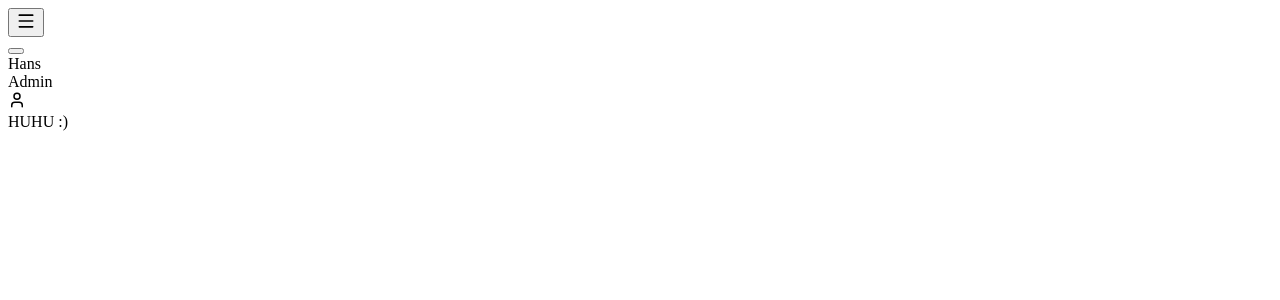
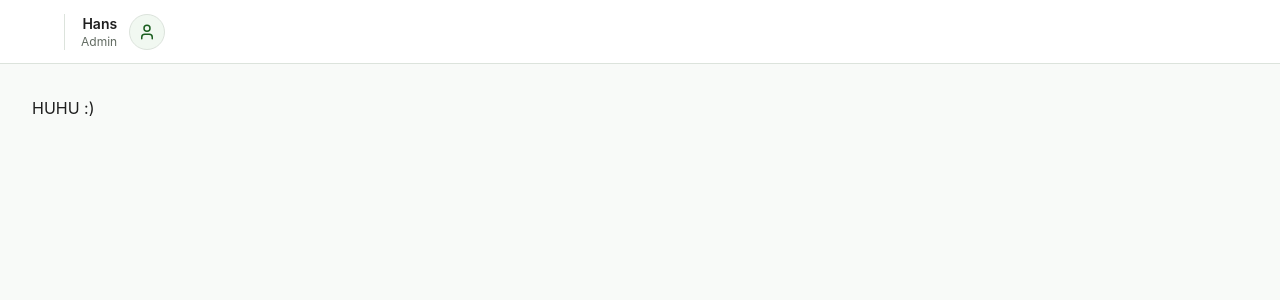
Before and after one commit to ETCE-LAB/FarmPlan-2.0-Frontend, a React (Vite) app: page / in a window 1280 px wide. Shown: the top 300 px of the page. Built offline with nearby package versions, Linux system fonts and the light colour scheme.

Commit message:
add design tokens and global styles

```diff
--- /dev/null
+++ b/src/index.css
@@ -0,0 +1,97 @@
+@import 'tailwindcss';
+
+@custom-variant dark (&:where(.dark, .dark *));
+
+@theme {
+  --font-sans:
+    Inter, system-ui, -apple-system, BlinkMacSystemFont, 'Segoe UI', Roboto, Oxygen, Ubuntu, Cantarell, sans-serif;
+
+  --color-brand-900: #1b5e20;
+  --color-brand-700: #2e7d32;
+  --color-brand-300: #81c784;
+  --color-brand-50: #f1f8f1;
+
+  --color-brand-fg: #1b5e20;
+  --color-surface: #ffffff;
+  --color-surface-muted: #f8faf8;
+  --color-surface-sunken: #eef2ee;
+  --color-line: #dce3dc;
+  --color-line-subtle: #eeeeee;
+  --color-ink: #1f1f1f;
+  --color-ink-soft: #475569;
+  --color-ink-muted: #626b62;
+  --color-ink-faint: #858f86;
+
+  --color-success-bg: #ecfdf5;
+  --color-success-line: #a7f3d0;
+  --color-success-fg: #065f46;
+  --color-warning-bg: #fffbeb;
+  --color-warning-line: #fde68a;
+  --color-warning-fg: #92400e;
+  --color-info-bg: #eff6ff;
+  --color-info-line: #bfdbfe;
+  --color-info-fg: #1e40af;
+  --color-danger-bg: #fff1f2;
+  --color-danger-bg-strong: #ffe4e6;
+  --color-danger-line: #fecdd3;
+  --color-danger-fg: #be123c;
+}
+
+.dark {
+  color-scheme: dark;
+
+  --color-brand-50: #1a2e1c;
+  --color-brand-fg: #81c784;
+
+  --color-surface: #161b17;
+  --color-surface-muted: #0f1310;
+  --color-surface-sunken: #222a24;
+  --color-line: #2c362e;
+  --color-line-subtle: #232b25;
+
+  --color-ink: #e6ebe6;
+  --color-ink-soft: #c2cbc3;
+  --color-ink-muted: #8f9a90;
+  --color-ink-faint: #6b756c;
+
+  --color-success-bg: #0f2a1f;
+  --color-success-line: #1f5138;
+  --color-success-fg: #6ee7b7;
+  --color-warning-bg: #2b2110;
+  --color-warning-line: #5c4515;
+  --color-warning-fg: #fcd34d;
+  --color-info-bg: #0f1d33;
+  --color-info-line: #1e3a66;
+  --color-info-fg: #93c5fd;
+  --color-danger-bg: #2d1218;
+  --color-danger-bg-strong: #3f1720;
+  --color-danger-line: #6b1f2c;
+  --color-danger-fg: #fda4af;
+}
+
+.dark .fp-tiles-invertible {
+  filter: invert(1) hue-rotate(180deg) brightness(0.95) contrast(0.9);
+}
+
+.dark .leaflet-container {
+  background: var(--color-surface-muted);
+}
+
+.dark .leaflet-popup-content-wrapper,
+.dark .leaflet-popup-tip,
+.dark .leaflet-tooltip,
+.dark .leaflet-bar a,
+.dark .leaflet-control-layers {
+  background: var(--color-surface);
+  color: var(--color-ink);
+  border-color: var(--color-line);
+}
+
+.dark .leaflet-control-attribution {
+  background: rgb(22 27 23 / 0.8);
+  color: var(--color-ink-muted);
+}
+
+.dark .leaflet-control-attribution a {
+  color: var(--color-brand-fg);
+}
--- a/src/main.tsx
+++ b/src/main.tsx
@@ -1,5 +1,6 @@
 import { StrictMode } from 'react';
 import { createRoot } from 'react-dom/client';
+import './index.css';
 import App from './App.tsx';
 import { BrowserRouter } from 'react-router';
 
```
Also changed, not shown: src/vite-env.d.ts (added, +9 -0 lines), 1 other file (tests, documents, lock files or other folders).
